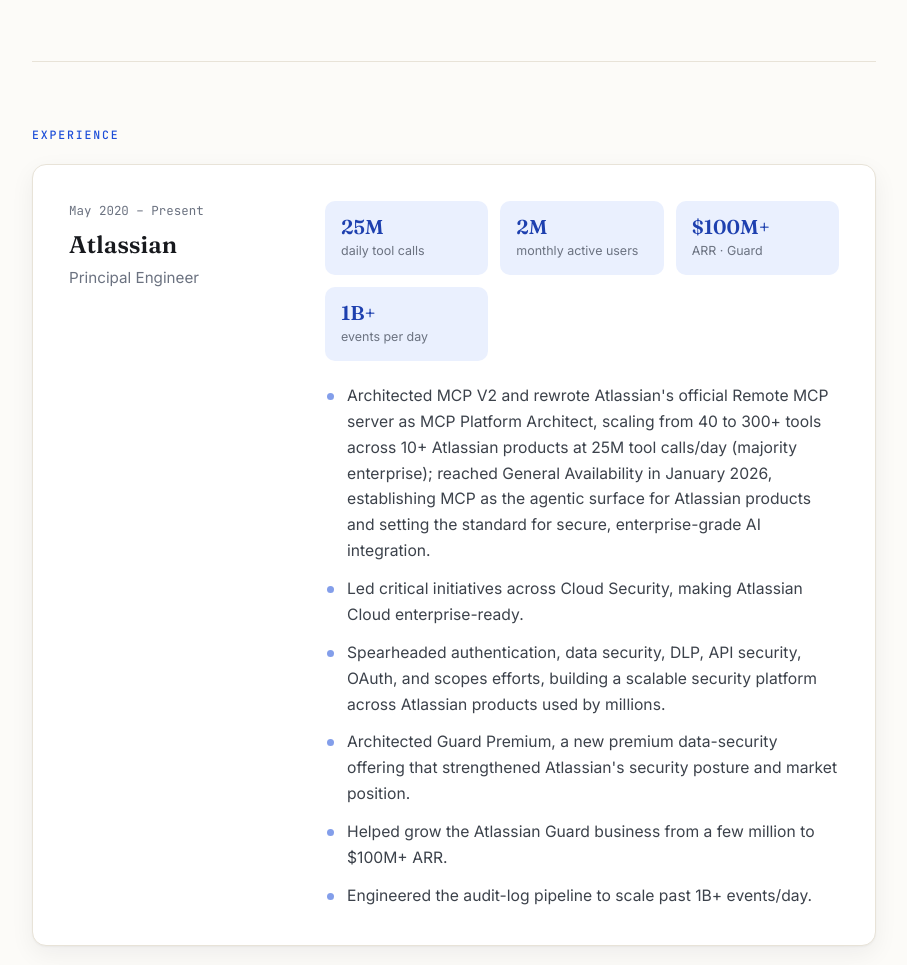
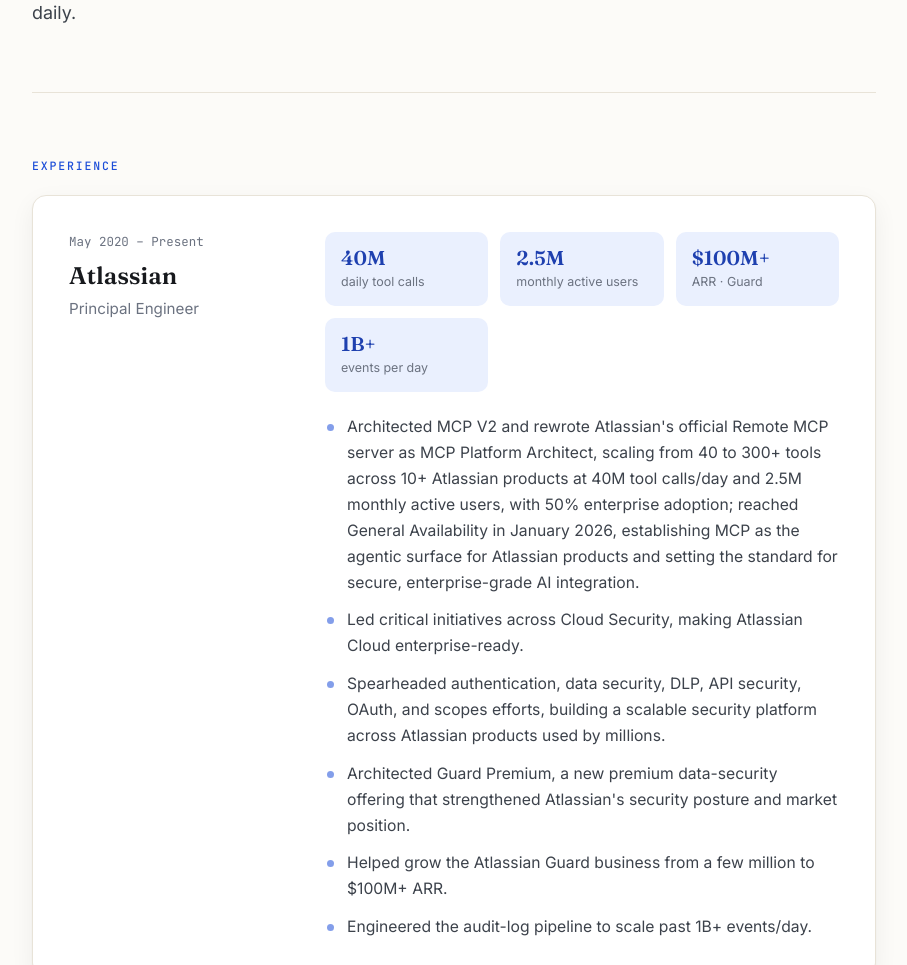
Before and after one commit to dilipgv/dilipgv.github.io, a plain HTML site: page index.html in a window 1280 px wide. Shown: the part 863-1828 px from the top of the page, without its empty margins (186-1093 px from the left). Drawn offline with Linux system fonts and the light colour scheme.

Commit message:
Refresh MCP metrics: 40M daily tool calls, 2.5M MAU, 50% enterprise adoption

```diff
--- a/index.html
+++ b/index.html
@@ -38,7 +38,7 @@
 
   <section class="about" id="about">
     <p class="eyebrow">About</p>
-    <p class="summary">Principal Engineer with 15+ years of experience in enterprise software architecture and cloud security. Architect of industry-first platforms serving millions of users, contributing to $100M+ in ARR. Architected MCP V2 and rebuilt Atlassian's official Remote Model Context Protocol (MCP) server, scaling from 40 to 300+ tools across 10+ Atlassian products at 25M tool calls/day (majority enterprise), establishing MCP as the agentic surface for the enterprise and setting new standards for AI-to-enterprise integration. Expert in scaling security, authentication, and data infrastructure to handle 1 billion+ events daily.</p>
+    <p class="summary">Principal Engineer with 15+ years of experience in enterprise software architecture and cloud security. Architect of industry-first platforms serving millions of users, contributing to $100M+ in ARR. Architected MCP V2 and rebuilt Atlassian's official Remote Model Context Protocol (MCP) server, scaling from 40 to 300+ tools across 10+ Atlassian products at 40M tool calls/day and 2.5M monthly active users, with 50% enterprise adoption, establishing MCP as the agentic surface for the enterprise and setting new standards for AI-to-enterprise integration. Expert in scaling security, authentication, and data infrastructure to handle 1 billion+ events daily.</p>
   </section>
 
   <section class="experience" id="experience">
@@ -52,13 +52,13 @@
       </div>
       <div class="job-detail">
         <ul class="job-stats">
-          <li><strong>25M</strong><span>daily tool calls</span></li>
-          <li><strong>2M</strong><span>monthly active users</span></li>
+          <li><strong>40M</strong><span>daily tool calls</span></li>
+          <li><strong>2.5M</strong><span>monthly active users</span></li>
           <li><strong>$100M+</strong><span>ARR · Guard</span></li>
           <li><strong>1B+</strong><span>events per day</span></li>
         </ul>
         <ul class="job-lines">
-          <li>Architected MCP V2 and rewrote Atlassian's official Remote MCP server as MCP Platform Architect, scaling from 40 to 300+ tools across 10+ Atlassian products at 25M tool calls/day (majority enterprise); reached General Availability in January 2026, establishing MCP as the agentic surface for Atlassian products and setting the standard for secure, enterprise-grade AI integration.</li>
+          <li>Architected MCP V2 and rewrote Atlassian's official Remote MCP server as MCP Platform Architect, scaling from 40 to 300+ tools across 10+ Atlassian products at 40M tool calls/day and 2.5M monthly active users, with 50% enterprise adoption; reached General Availability in January 2026, establishing MCP as the agentic surface for Atlassian products and setting the standard for secure, enterprise-grade AI integration.</li>
           <li>Led critical initiatives across Cloud Security, making Atlassian Cloud enterprise-ready.</li>
           <li>Spearheaded authentication, data security, DLP, API security, OAuth, and scopes efforts, building a scalable security platform across Atlassian products used by millions.</li>
           <li>Architected Guard Premium, a new premium data-security offering that strengthened Atlassian's security posture and market position.</li>
```
Also changed, not shown: 1 other file.
